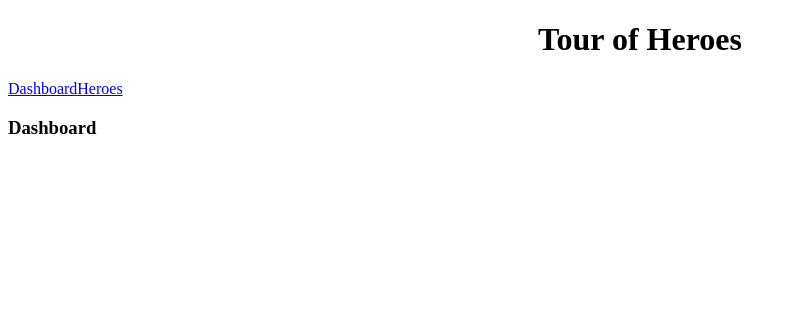
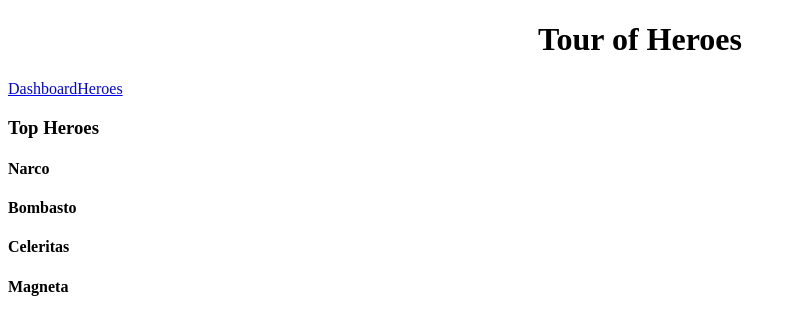
Before and after one commit to mvasquezb/angular-tour-of-heroes, an Angular app: page /dashboard in a window 1280 px wide. Shown: the top 334 px of the page, without its empty margins (0-797 px from the left). Built offline with nearby package versions, Linux system fonts and the light colour scheme.

Commit message:
Add top heroes list to dashboard

```diff
--- a/src/app/dashboard.component.html
+++ b/src/app/dashboard.component.html
@@ -1 +1,8 @@
-<h3>Dashboard</h3>
+<h3>Top Heroes</h3>
+<div class="grid grid-pad">
+  <div class="col-1-4" *ngFor="let hero of heroes">
+    <div class="module hero">
+      <h4>{{ hero.name }}</h4>
+    </div>
+  </div>
+</div>
--- a/src/app/dashboard.component.ts
+++ b/src/app/dashboard.component.ts
@@ -1,8 +1,20 @@
-import { Component } from '@angular/core';
+import { Component, OnInit } from '@angular/core';
+
+import { Hero } from './hero';
+import { HeroService } from './hero.service';
 
 @Component({
   selector: 'dashboard',
   templateUrl: './dashboard.component.html',
   styleUrls: ['./app.component.css'],
 })
-export class DashboardComponent {}
+export class DashboardComponent implements OnInit {
+  heroes: Hero[] = [];
+
+  constructor(private heroService: HeroService) {}
+
+  ngOnInit() {
+    this.heroService.getHeroes()
+      .then((heroes) => this.heroes = heroes.slice(1, 5));
+  }
+}
```
